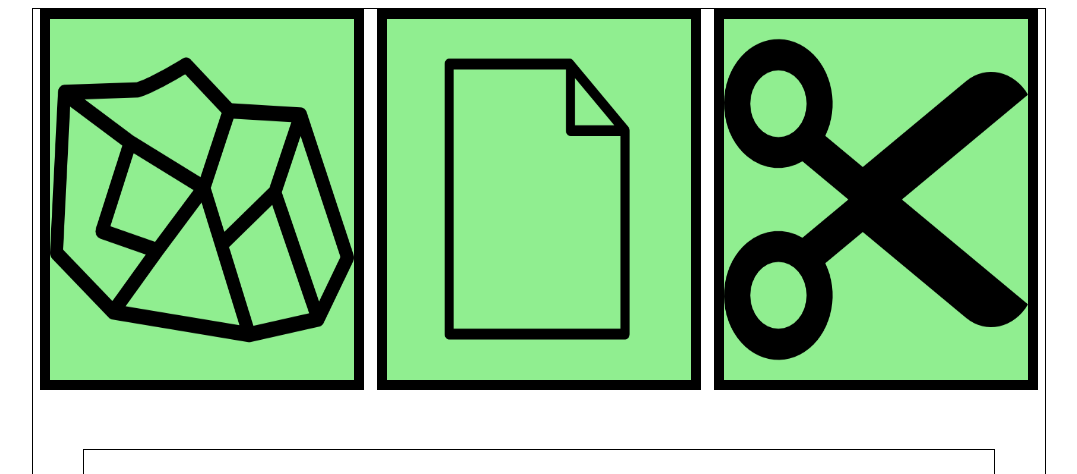
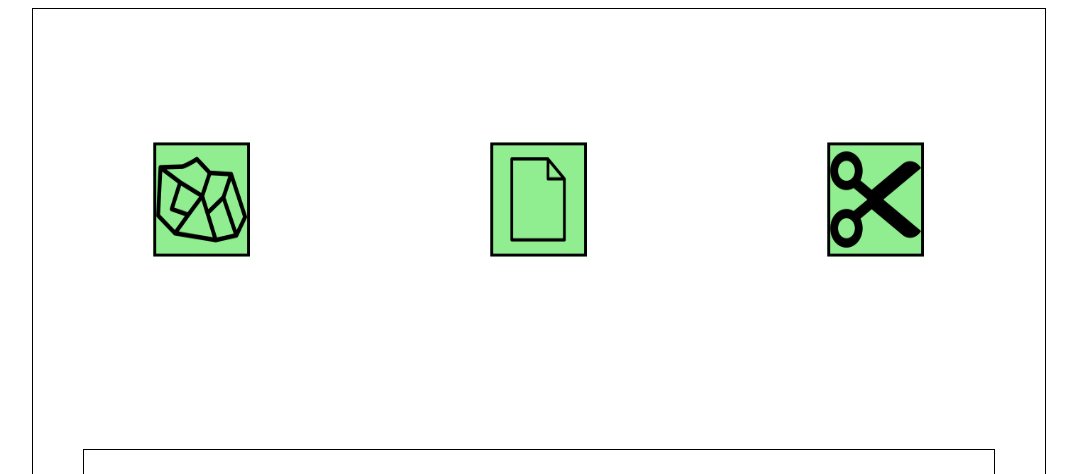
Before and after one commit to MaximKasym/Rock-Paper-Scissors, a plain HTML site: page index.html in a window 1280 px wide. Shown: the top 474 px of the page, without its empty margins (101-1178 px from the left). Drawn offline with nearby package versions, Linux system fonts and the light colour scheme.

Commit message:
Update style.css

```diff
--- a/css/style.css
+++ b/css/style.css
@@ -13,6 +13,7 @@
 	height: 361px;
 	border: 10px solid;
 	background-color: lightgreen;
+	transform: scale(0.3)
 }
 .result{
 	width: 90%;
```
